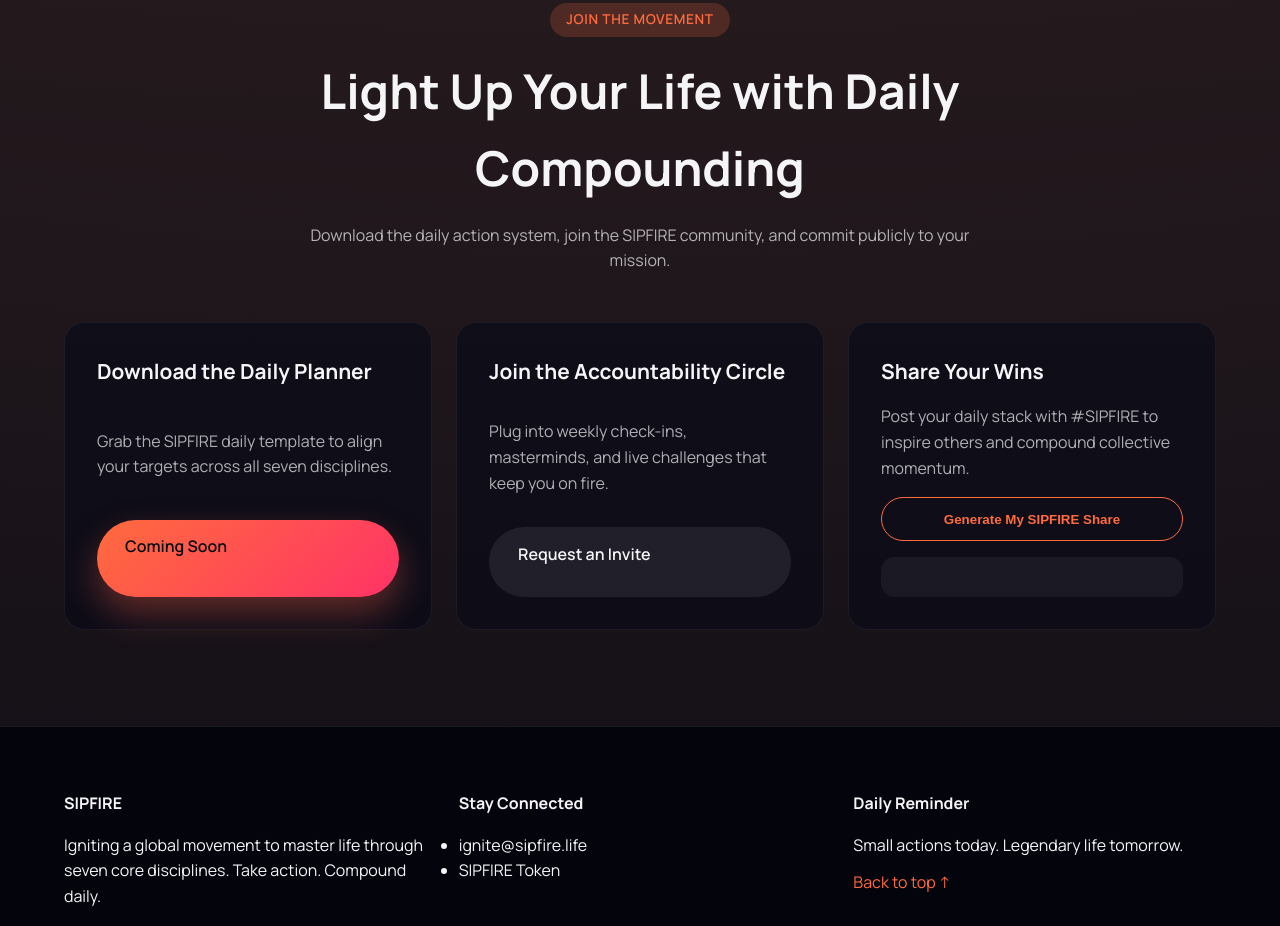
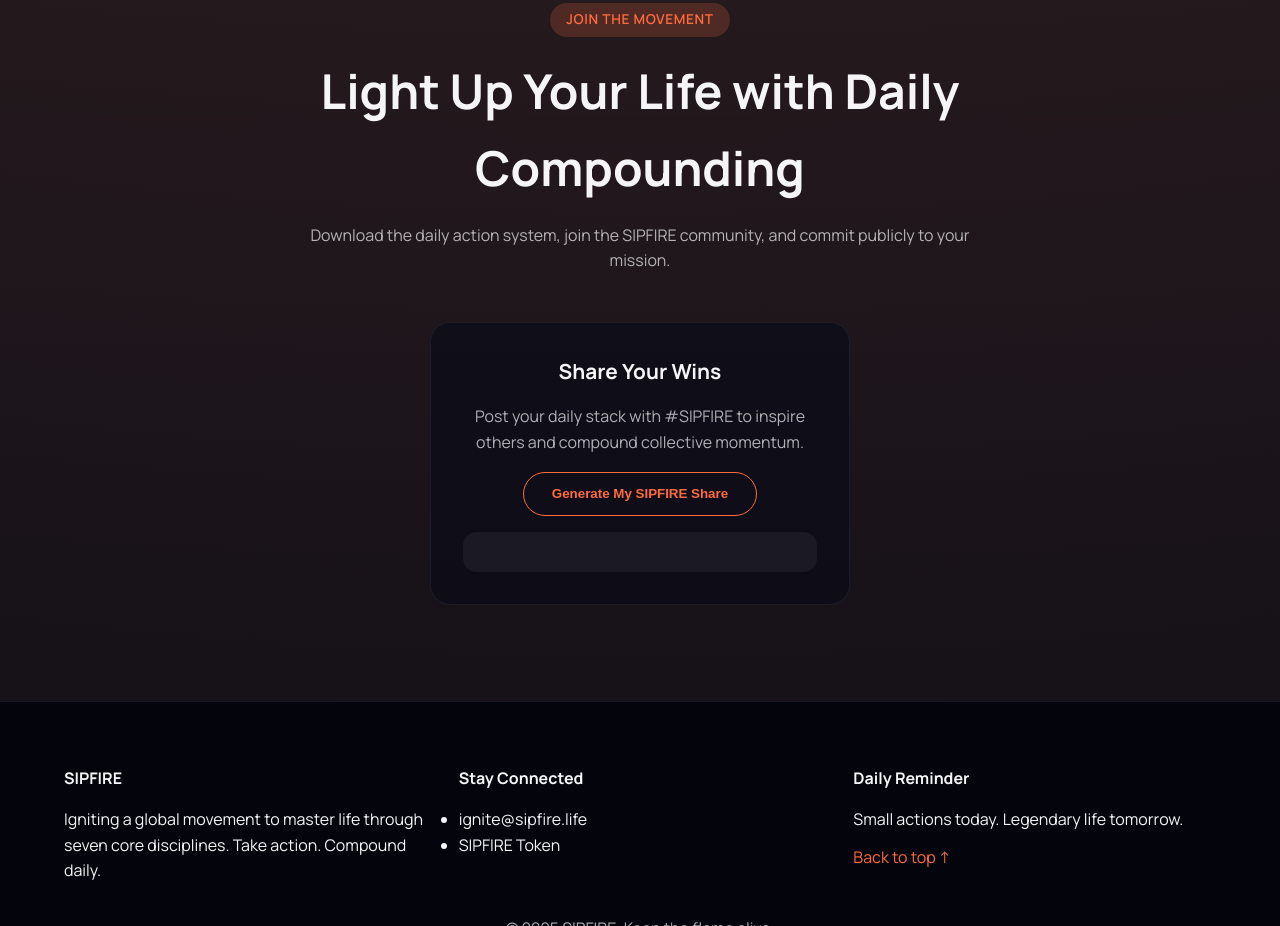
Before and after one commit to BenGothard/SIPFIRE, a plain HTML site: page index.html in a window 1280 px wide. Shown: the part 4694-5620 px from the top of the page. Drawn offline with Linux system fonts and the light colour scheme.

Commit message:
Streamline action section call-to-action

```diff
--- a/index.html
+++ b/index.html
@@ -241,16 +241,6 @@
       </div>
       <div class="cta-grid">
         <div class="cta-card">
-          <h3>Download the Daily Planner</h3>
-          <p>Grab the SIPFIRE daily template to align your targets across all seven disciplines.</p>
-          <a class="btn primary" href="#" aria-disabled="true">Coming Soon</a>
-        </div>
-        <div class="cta-card">
-          <h3>Join the Accountability Circle</h3>
-          <p>Plug into weekly check-ins, masterminds, and live challenges that keep you on fire.</p>
-          <a class="btn ghost" href="mailto:ignite@sipfire.life">Request an Invite</a>
-        </div>
-        <div class="cta-card">
           <h3>Share Your Wins</h3>
           <p>Post your daily stack with #SIPFIRE to inspire others and compound collective momentum.</p>
           <button class="btn secondary" id="share-btn">Generate My SIPFIRE Share</button>
--- a/styles.css
+++ b/styles.css
@@ -522,7 +522,9 @@ blockquote::before {
 .cta-grid {
   display: grid;
   gap: 1.5rem;
-  grid-template-columns: repeat(auto-fit, minmax(260px, 1fr));
+  justify-content: center;
+  grid-template-columns: minmax(280px, 420px);
+  margin: 0 auto;
 }
 
 .cta-card {
@@ -532,6 +534,8 @@ blockquote::before {
   border: 1px solid rgba(255, 255, 255, 0.06);
   display: grid;
   gap: 1rem;
+  text-align: center;
+  justify-items: center;
 }
 
 .cta-card h3 {
@@ -545,6 +549,7 @@ blockquote::before {
   background: rgba(255, 255, 255, 0.05);
   color: var(--accent);
   font-weight: 600;
+  width: 100%;
 }
 
 .footer {
```
